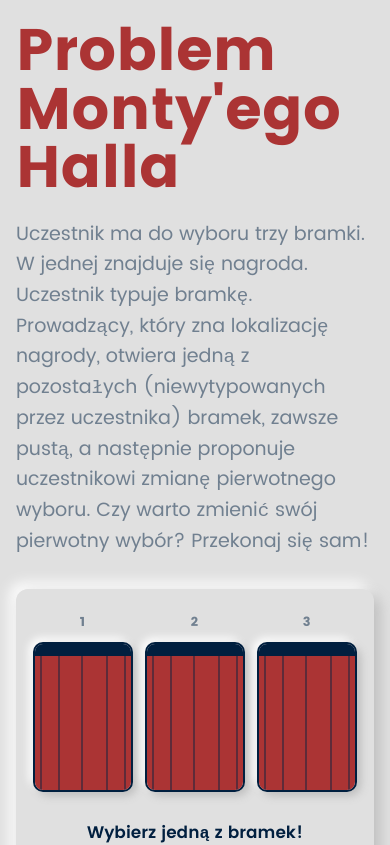
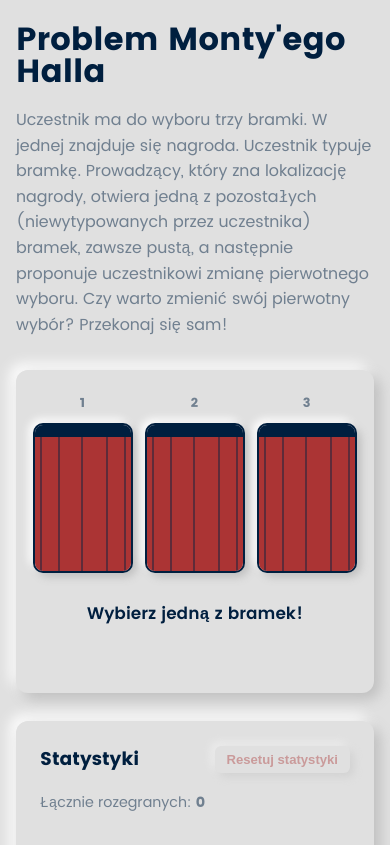
Before and after one commit to magdalenakw/monty-hall, a React (Vite) app: page / in a window 390 px wide. Shown: the top 845 px of the page. Built offline with nearby package versions, Linux system fonts and the light colour scheme.

Commit message:
header styles updated

```diff
--- a/src/App.css
+++ b/src/App.css
@@ -79,11 +79,11 @@ body {
 }
 
 .app-header h1 {
-  font-size: 11vw;
+  text-align: center;
+  font-size: 2rem;
   margin-bottom: 20px;
   font-weight: 900;
   line-height: 1;
-  color: var(--c-red);
 }
 
 .app-header h3 {
@@ -92,7 +92,7 @@ body {
 
 .app-header__rules {
   color: var(--c-text-muted);
-  font-size: 1.2rem;
+  font-size: 1rem;
   line-height: 1.6;
 }
 
@@ -724,7 +724,7 @@ body {
    ============================================================ */
 @media (max-width: 600px) {
   .app-header h1 {
-    font-size: 15vw;
+    text-align: left;
   }
   .door {
     width: 100px;
```
